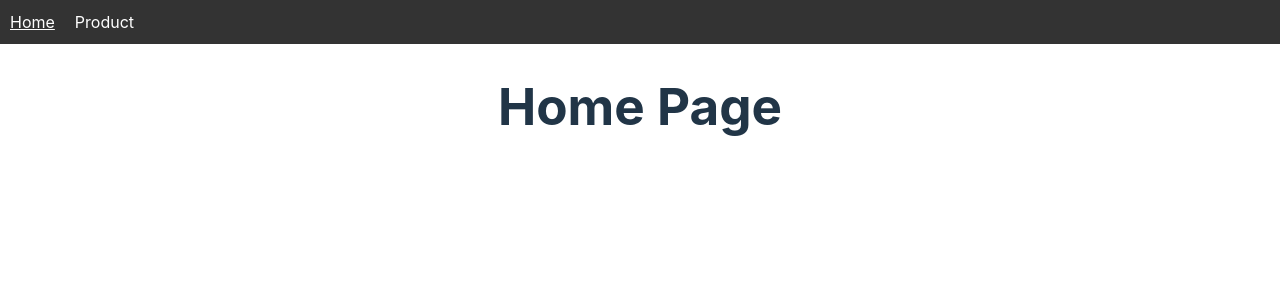
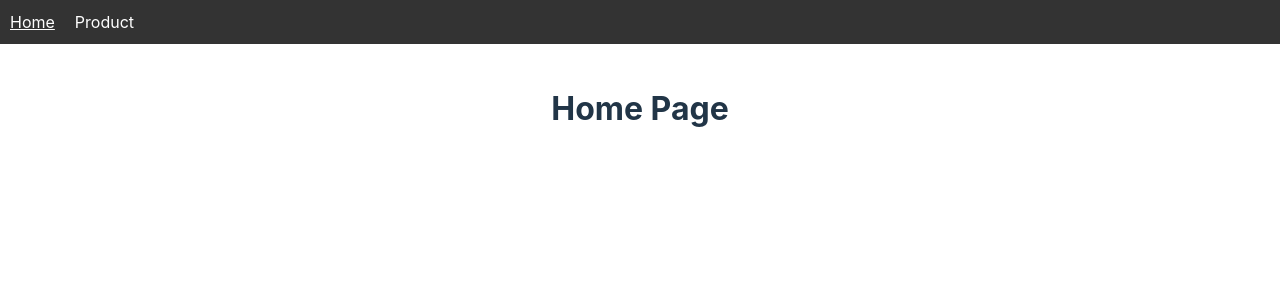
Before and after one commit to wojcik96/react-product-app, a React (Vite) app: page / in a window 1280 px wide. Shown: the top 300 px of the page. Built offline with nearby package versions, Linux system fonts and the light colour scheme.

Commit message:
Integrate useLastViewedProduct hook and SectionWrapper in HomePage

```diff
--- a/src/pages/Home.tsx
+++ b/src/pages/Home.tsx
@@ -1,7 +1,20 @@
+import { Link } from "react-router-dom";
+
+import SectionWrapper from "../components/sectionWrapper/SectionWrapper";
+import useLastViewedProduct from "../hooks/useLastViewedProduct";
+
 function HomePage() {
-    return (
-        <h1>Home Page </h1>
-     );
+  const { lastViewedProduct } = useLastViewedProduct();
+
+  return (
+    <SectionWrapper title="Home Page">
+      {!!lastViewedProduct && (
+        <Link to={`/products/${lastViewedProduct}`}>
+          Wróć do przeglądania produktu
+        </Link>
+      )}
+    </SectionWrapper>
+  );
 }
 
 export default HomePage;
```
